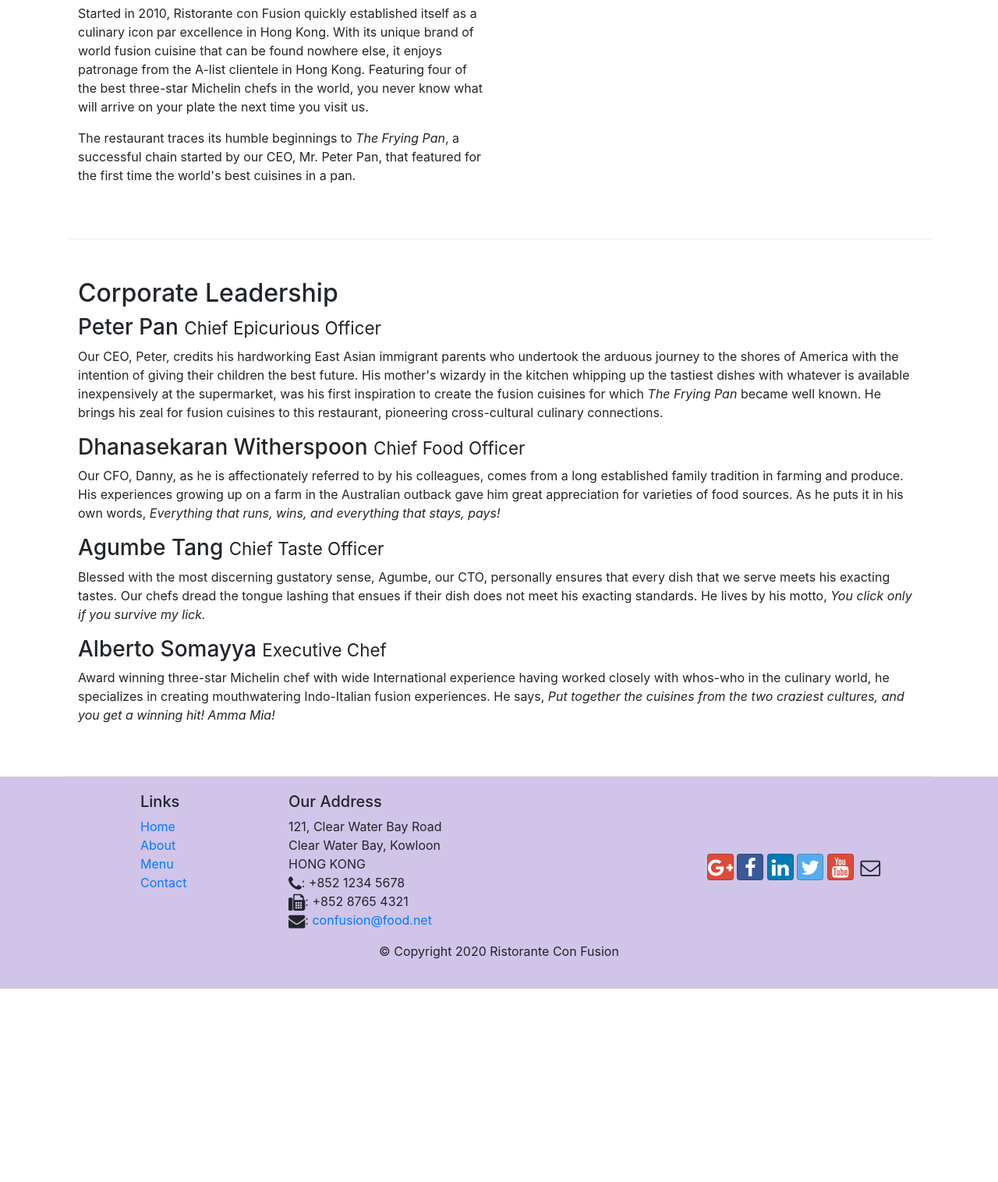
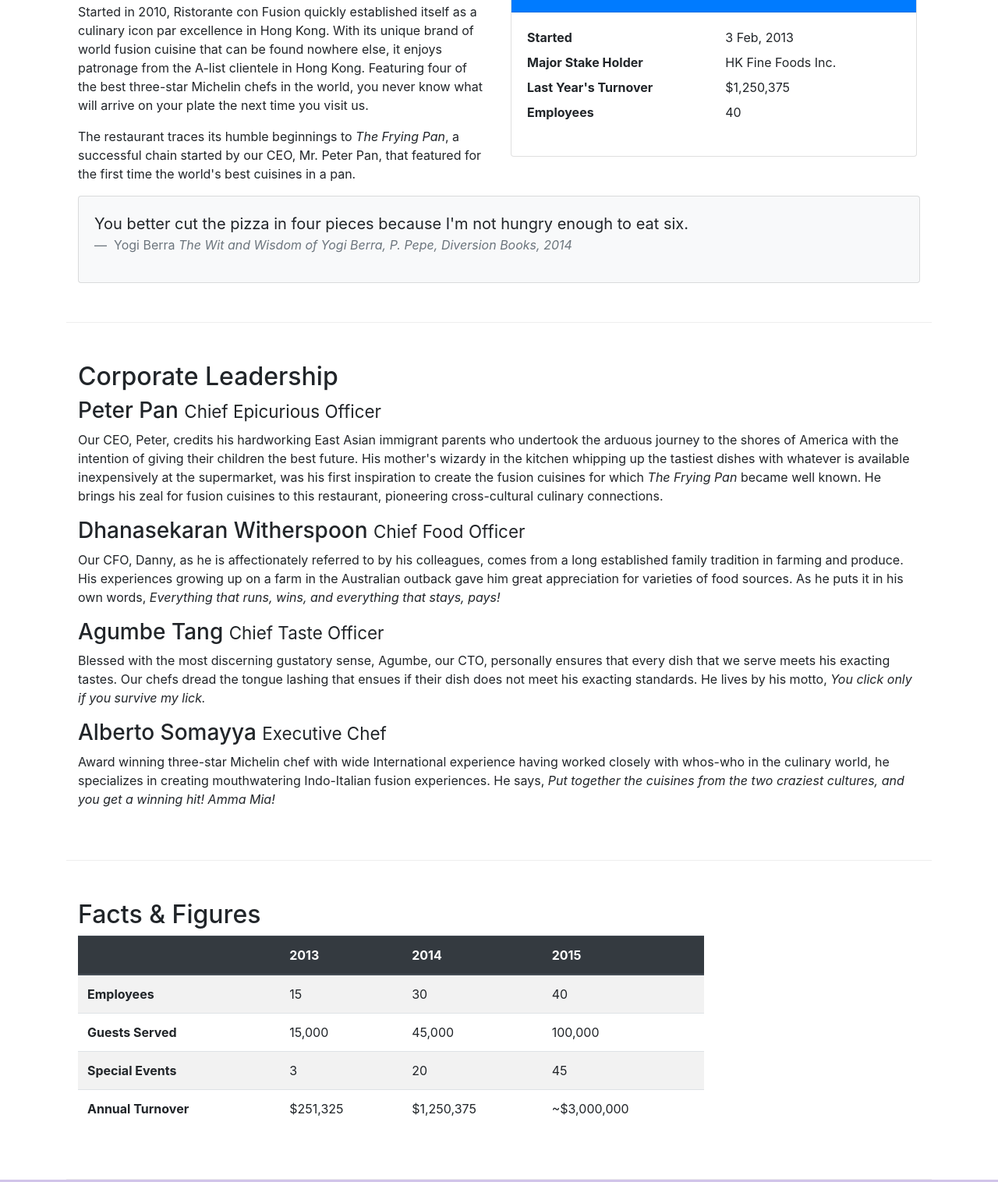
Before and after one commit to arpitmalik832/confusion-web, a website: page aboutus.html in a window 1280 px wide. Shown: the part 558-2074 px from the top of the page at 78% size. Before the commit the page ends 1826 px from the top, so only its background shows below. Drawn offline with nearby package versions, Linux system fonts and the light colour scheme.

```diff
--- a/aboutus.html
+++ b/aboutus.html
@@ -81,18 +81,53 @@
             </div>
         </div>
 
-        <div class="row row-content align-items-center">
+        <div class="row row-content">
             <div class="col-12 col-sm-6">
                 <h2>Our History</h2>
                 <p>Started in 2010, Ristorante con Fusion quickly established itself as a culinary icon par excellence in Hong Kong. With its unique brand of world fusion cuisine that can be found nowhere else, it enjoys patronage from the A-list clientele in Hong Kong.  Featuring four of the best three-star Michelin chefs in the world, you never know what will arrive on your plate the next time you visit us.</p>
                 <p>The restaurant traces its humble beginnings to <em>The Frying Pan</em>, a successful chain started by our CEO, Mr. Peter Pan, that featured for the first time the world's best cuisines in a pan.</p>
             </div>
-            <div>
+            <div class="col-sm">
+                <div class="card">
+                    <h3 class="card-header bg-primary text-white">
+                        Facts At a Glance
+                    </h3>
+                    <div class="card-body">
+                        <dl class="row">
+                            <dt class="col-6">Started</dt>
+                            <dd class="col-6">3 Feb, 2013</dd>
+                            <dt class="col-6">Major Stake Holder</dt>
+                            <dd class="col-6">HK Fine Foods Inc.</dd>
+                            <dt class="col-6">Last Year's Turnover</dt>
+                            <dd class="col-6">&dollar;1,250,375</dd>
+                            <dt class="col-6">Employees</dt>
+                            <dd class="col-6">40</dd>
+                        </dl>
+                    </div>
+                </div>
+            </div>
+            <p>&nbsp;</p>
+            <div class="col-12">
+                <div class="card card-body bg-light">
+                        <blockquote class="blockquote">
+                            <p class="mb-0">
+                                You better cut the pizza in four pieces
+                                because I'm not hungry enough to eat six.
+                            </p>
+                            <footer class="blockquote-footer">
+                                Yogi Berra
+                                <cite title="Source Title">
+                                    The Wit and Wisdom of Yogi Berra, P. Pepe,
+                                    Diversion Books, 2014
+                                </cite>
+                            </footer>
+                        </blockquote>
+                </div>
             </div>
         </div>
 
 
-        <div class="row row-content align-items-center">
+        <div class="row row-content">
             <div class="col-12">
                 <h2>Corporate Leadership</h2>
                 <h3>Peter Pan <small>Chief Epicurious Officer</small></h3>
@@ -105,7 +140,51 @@
                 <p class="d-none d-sm-block">Award winning three-star Michelin chef with wide International experience having worked closely with whos-who in the culinary world, he specializes in creating mouthwatering Indo-Italian fusion experiences. He says, <em>Put together the cuisines from the two craziest cultures, and you get a winning hit! Amma Mia!</em></p>
             </div>
        </div>
-
+       <div class="row row-content">
+            <div class="col-12 col-sm-9">
+                <h2>Facts &amp; Figures</h2>
+                <div class="table-responsive">
+                    <table class="table table-striped">
+                        <thead class="thead-dark">
+                            <tr>
+                                <th>&nbsp;</th>
+                                <th>2013</th>
+                                <th>2014</th>
+                                <th>2015</th>
+                            </tr>
+                        </thead>
+                        <tbody>
+                            <tr>
+                                <th>Employees</th>
+                                <td>15</td>
+                                <td>30</td>
+                                <td>40</td>
+                            </tr>
+                            <tr>
+                                <th>Guests Served</th>
+                                <td>15,000</td>
+                                <td>45,000</td>
+                                <td>100,000</td>
+                            </tr>
+                            <tr>
+                                <th>Special Events</th>
+                                <td>3</td>
+                                <td>20</td>
+                                <td>45</td>
+                            </tr>
+                            <tr>
+                                <th>Annual Turnover</th>
+                                <td>&dollar;251,325</td>
+                                <td>&dollar;1,250,375</td>
+                                <td>~&dollar;3,000,000</td>
+                            </tr>
+                        </tbody>
+                    </table>
+                </div>
+            </div>
+            <div class="col-12 col-sm-3">
+            </div>
+       </div>
     </div>
 
     <footer class="footer">
```
